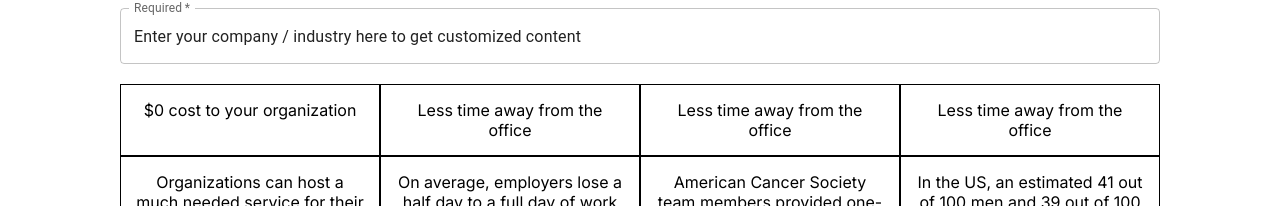
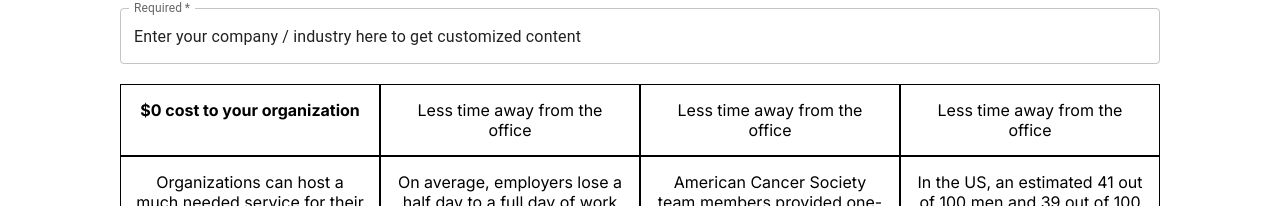
Before and after one commit to code-poets-acs/cancer-awareness-campaigns, a Next.js app: page / in a window 1280 px wide. Shown: the part 112-318 px from the top of the page. Built offline with nearby package versions, Linux system fonts and the light colour scheme.

Commit message:
added pre screening content

```diff
--- a/src/components/WhyPrescreening.tsx
+++ b/src/components/WhyPrescreening.tsx
@@ -5,14 +5,15 @@ function WhyPrescreening() {
     padding: '15px',
     textAlign: 'center',
     border: '1px solid black'
+
   }
   return (
     <Grid
 
     >
       <Grid container>
-        <Grid item xs={3} style={gridStyle}>
-          {`$0 cost to your organization`}
+        <Grid item xs={3}  style={gridStyle}>
+          <b>$0 cost to your organization</b>
         </Grid>
         <Grid item xs={3} style={gridStyle}>
           {`Less time away from ${'the office'}`}
```
